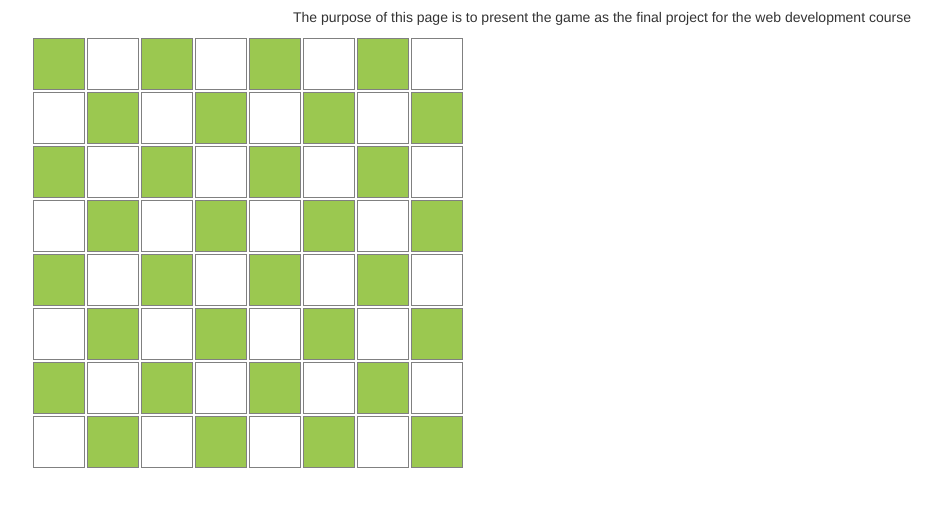
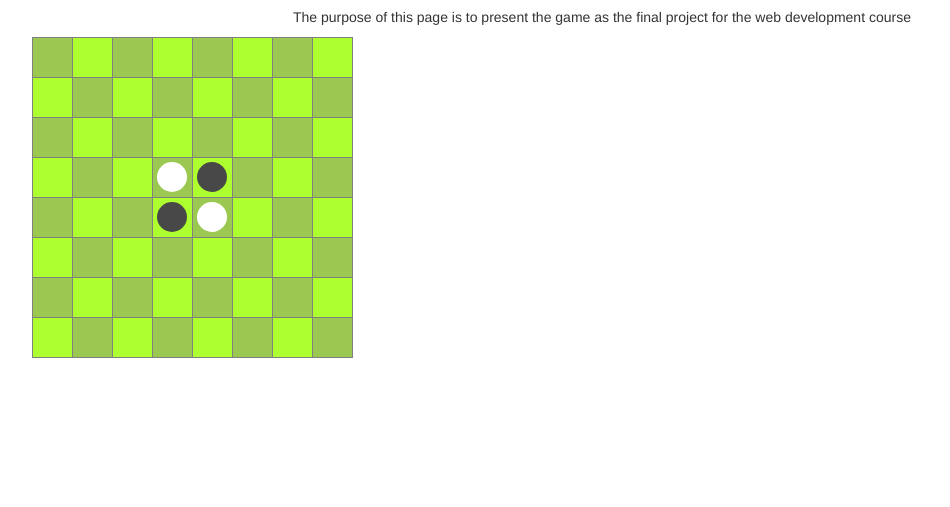
Before and after one commit to happyHooman/Reversed, a plain HTML site: page index.html in a window 1280 px wide. Shown: the part 63-570 px from the top of the page, without its empty margins (38-988 px from the left). Drawn offline with nearby package versions, Linux system fonts and the light colour scheme.

Commit message:
Load data from JSON. Correct order of the players.

```diff
--- a/css/styles.css
+++ b/css/styles.css
@@ -3,20 +3,25 @@ h1{
 }
 
 .square{
+    background-color: greenyellow;
     border: 1px solid gray;
     margin: 1px;
     width: 40px;
     height: 40px;
-    padding: 25px;
-    display: inline-block;
 }
 .color {
     background: #9bc850;
 }
-#piesa {
-    background-color: silver;
-    width: 20px;
-    height: 20px;
+.piesa {
+    width: 30px;
+    height: 30px;
     border-radius: 50%;
-    margin: auto;
+    margin: 4px;
 }
+
+.player1{
+    background-color: white;
+}
+.player2{
+    background-color: #484848;
+}
--- a/date.json
+++ b/date.json
@@ -1,6 +1,13 @@
-player1 {
-
+{
+  "table": [
+    [0, 0, 0, 0, 0, 0, 0, 0],
+    [0, 0, 0, 0, 0, 0, 0, 0],
+    [0, 0, 0, 0, 0, 0, 0, 0],
+    [0, 0, 0, 1, 2, 0, 0, 0],
+    [0, 0, 0, 2, 1, 0, 0, 0],
+    [0, 0, 0, 0, 0, 0, 0, 0],
+    [0, 0, 0, 0, 0, 0, 0, 0],
+    [0, 0, 0, 0, 0, 0, 0, 0]
+  ],
+  "nextPlayer": 1
 }
-player2 {
-
-}
--- a/js/functionality.js
+++ b/js/functionality.js
@@ -8,22 +8,53 @@
 //
 //
 // }
+var nextPlayer = 1;
 
-var list = [];
-for(var i=0; i<8; i++){
-    list.push('<tr>');
-    for(var j=0; j<8; j++) {
-        var colorata = i % 2 ? j % 2 : ((j+1) % 2);
-        list.push('<td class="square ' + (colorata ? 'color' : '')+ ' "></td>');
+function generateEmptyTable() {
+    var list = [];
+    for (var i = 0; i < 8; i++) {
+        list.push('<tr>');
+        for (var j = 0; j < 8; j++) {
+            var colorata = i % 2 ? j % 2 : ((j + 1) % 2);
+            list.push('<td class="square ' + (colorata ? 'color' : '') + ' "></td>');
+        }
+        list.push('</tr>');
     }
-    list.push('</tr>');
+    $('#mainBoard').html(list.join(''));
 }
-$('#mainBoard').html(list.join(''));
 
-
-
-    $("#mainBoard").on("click", "td", function(){
-        $(this).append('<div id="piesa"></div>');
+function load() {
+    $.ajax('date.json', {
+        cache: false,
+        dataType: 'json'
+    }).done(function (raspuns) {
+        console.debug('contacts loaded', raspuns);
+        var status = raspuns.table;
+        nextPlayer = raspuns.nextPlayer;
+        for (var i = 0; i < 8; i++) {
+            for (var j = 0; j < 8; j++) {
+                var piesa = status [i][j];
+                if (piesa){
+                    var td = $('#mainBoard tr').eq(i).find('td').eq(j);
+                    td.append('<div class="piesa player' + piesa +'"></div>');
+                }
+            }
+        }
     });
 
-//comment
+}
+
+generateEmptyTable();
+load();
+
+$("#mainBoard").on("click", "td", function () {
+    var td = $(this);
+    if (td.find('.piesa').length == 0) {
+        td.append('<div class="piesa player' + nextPlayer + '"></div>');
+        if (nextPlayer == 1) {
+            nextPlayer = 2
+        } else if (nextPlayer == 2) {
+            nextPlayer = 1
+        }
+    }
+});
```
